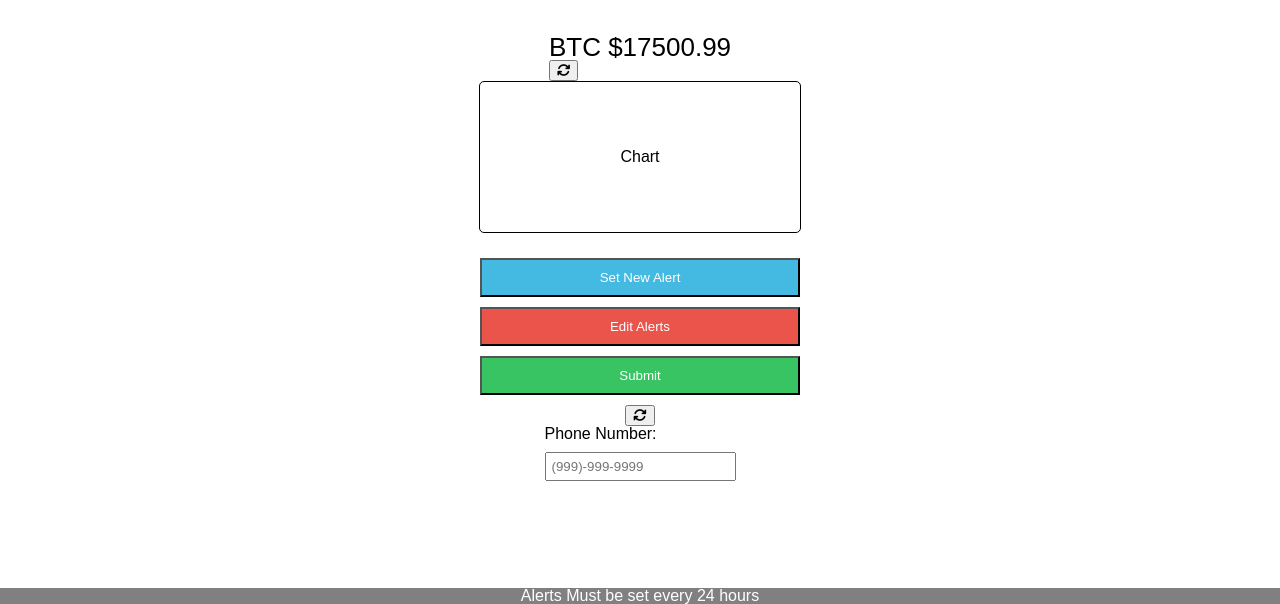
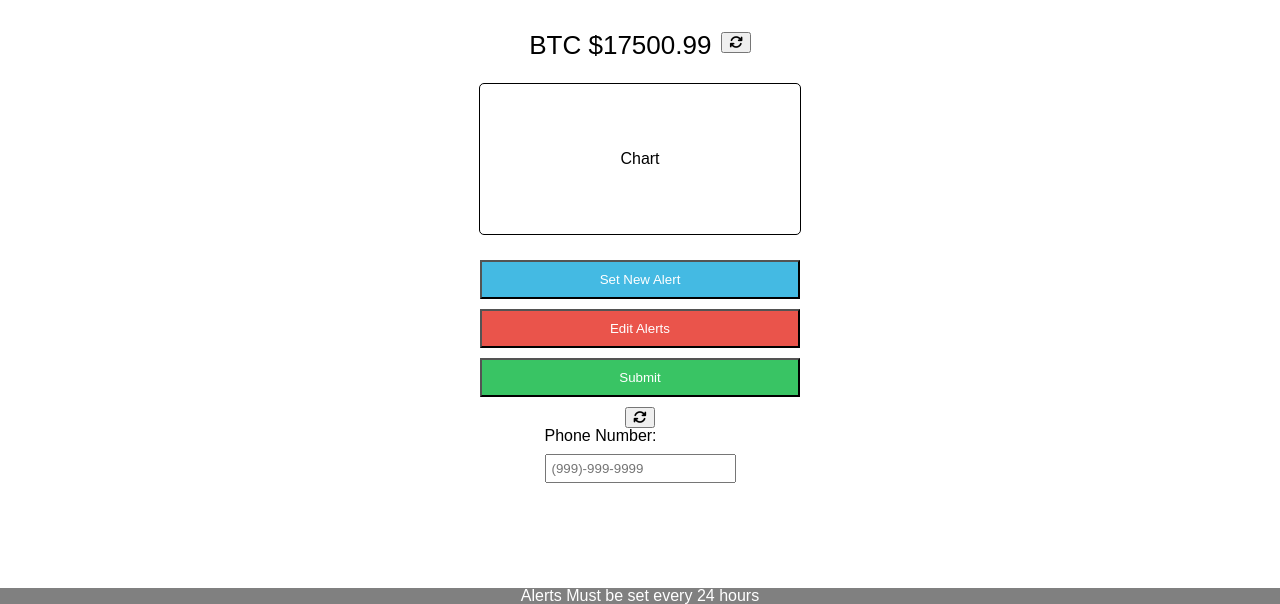
Before and after one commit to ckarras11/bitalert-client, a React app: page / in a window 1280 px wide. Shown: the part 196-800 px from the top of the page. Built offline with nearby package versions, Linux system fonts and the light colour scheme.

Commit message:
Styled price

```diff
--- a/src/components/price.css
+++ b/src/components/price.css
@@ -1,3 +1,12 @@
 .price {
     font-size: 26px;
+    text-align: center;
+    margin-right: 10px;
+    margin-bottom: 25px;
 }
+
+.price-container {
+    display: flex;
+    justify-content: center;
+
+}
```
